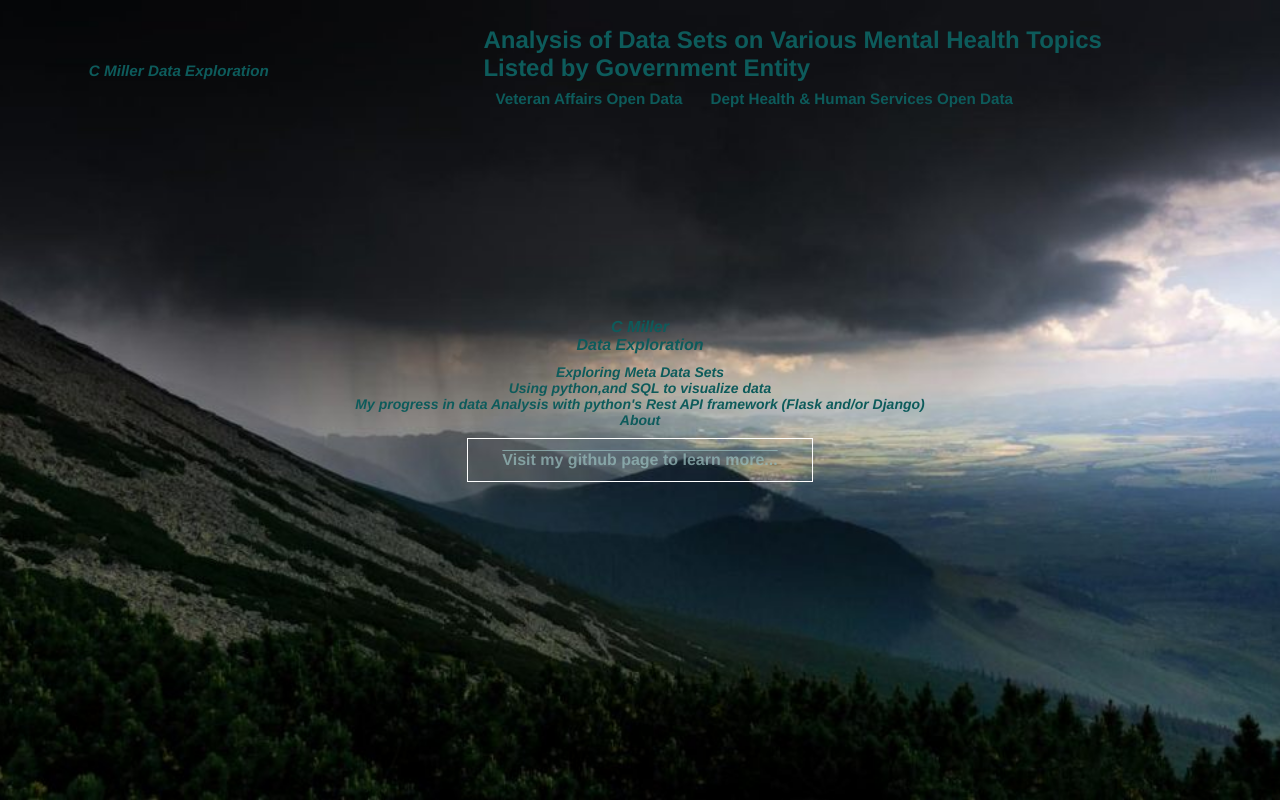
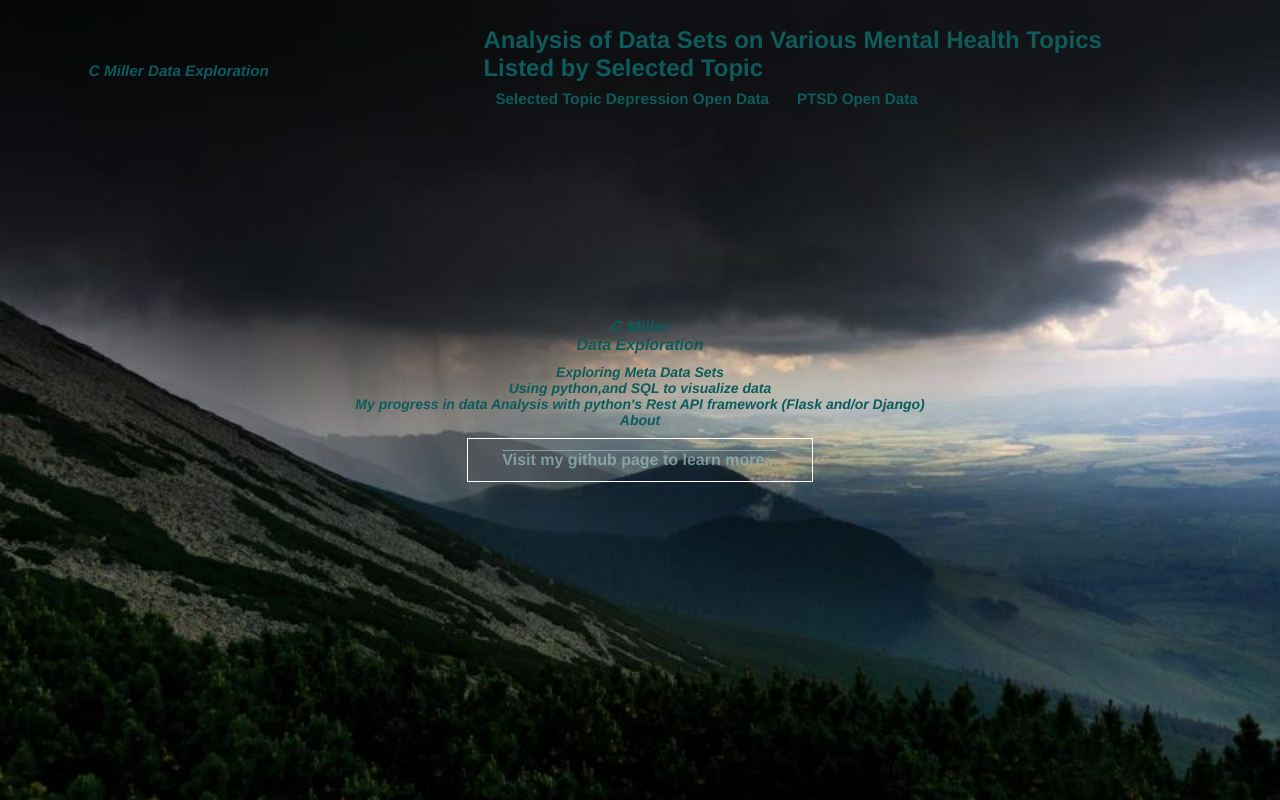
Before and after one commit to miller-c-r/cmiller_la_grenouille_data, a plain HTML site: page index.html in a window 1280 px wide. Drawn offline with Linux system fonts and the light colour scheme.

Commit message:
some changes to html

```diff
--- a/index.html
+++ b/index.html
@@ -23,9 +23,9 @@
 
                 <div class="nav-links">
 
-                    <ul><h2 style="color:rgb(13,91,91); font-family: 'Franklin Gothic Medium', 'Arial Narrow', Arial, sans-serif;">Analysis of Data Sets on Various Mental Health Topics <br>Listed by Government Entity</h2>
-                        <li><a href=""></a><h3><b>Veteran Affairs Open Data</b></h3><a/></li>
-                        <li><a href=""></a><h3><b>Dept Health & Human Services Open Data</b></h3><a/></li>
+                    <ul><h2 style="color:rgb(13,91,91); font-family: 'Franklin Gothic Medium', 'Arial Narrow', Arial, sans-serif;">Analysis of Data Sets on Various Mental Health Topics <br>Listed by Selected Topic</h2>
+                        <li><a href=""></a><h3><b>Selected Topic Depression Open Data</b></h3><a/></li>
+                        <li><a href=""></a><h3><b>PTSD Open Data</b></h3><a/></li>
                     </ul>
                 </div>
 
@@ -35,7 +35,7 @@
                 <p><b><i>Exploring Meta Data Sets <br>Using python,and SQL to visualize data <br> My progress in data Analysis with python's Rest API framework (Flask and/or Django)<br>About</i></b>
 
                 </p>
-                <a href="https://github.com/miller-c-r/cmiller_data_projects_deuxieme" class="data-btn"><h4> <b>Visit my github page to learn more...</b></h4></a>
+                <a href="https://github.com/miller-c-r/cmiller_la_grenouille_data" class="data-btn"><h4> <b>Visit my github page to learn more...</b></h4></a>
             </div>
         </section>
 
```
